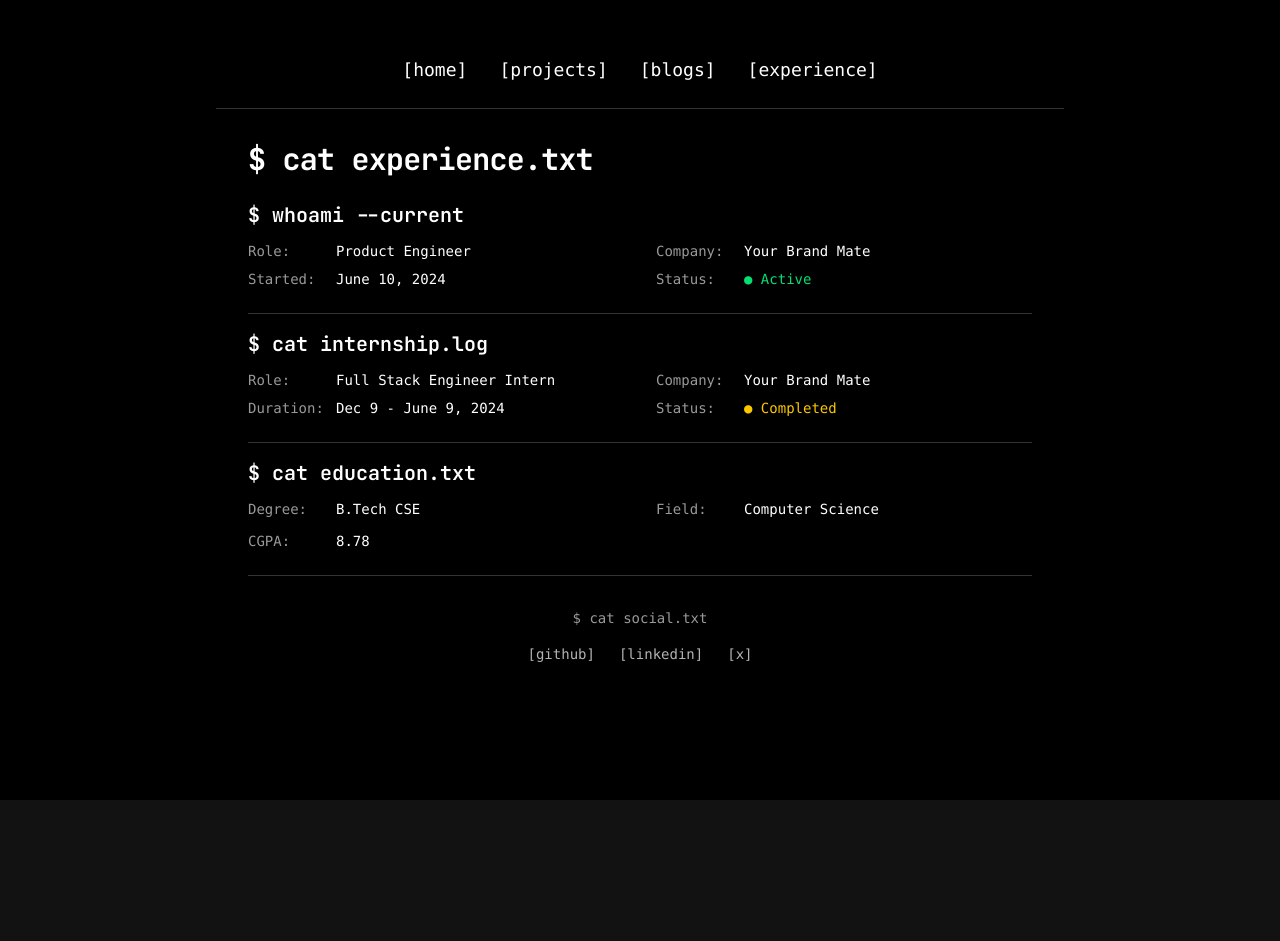
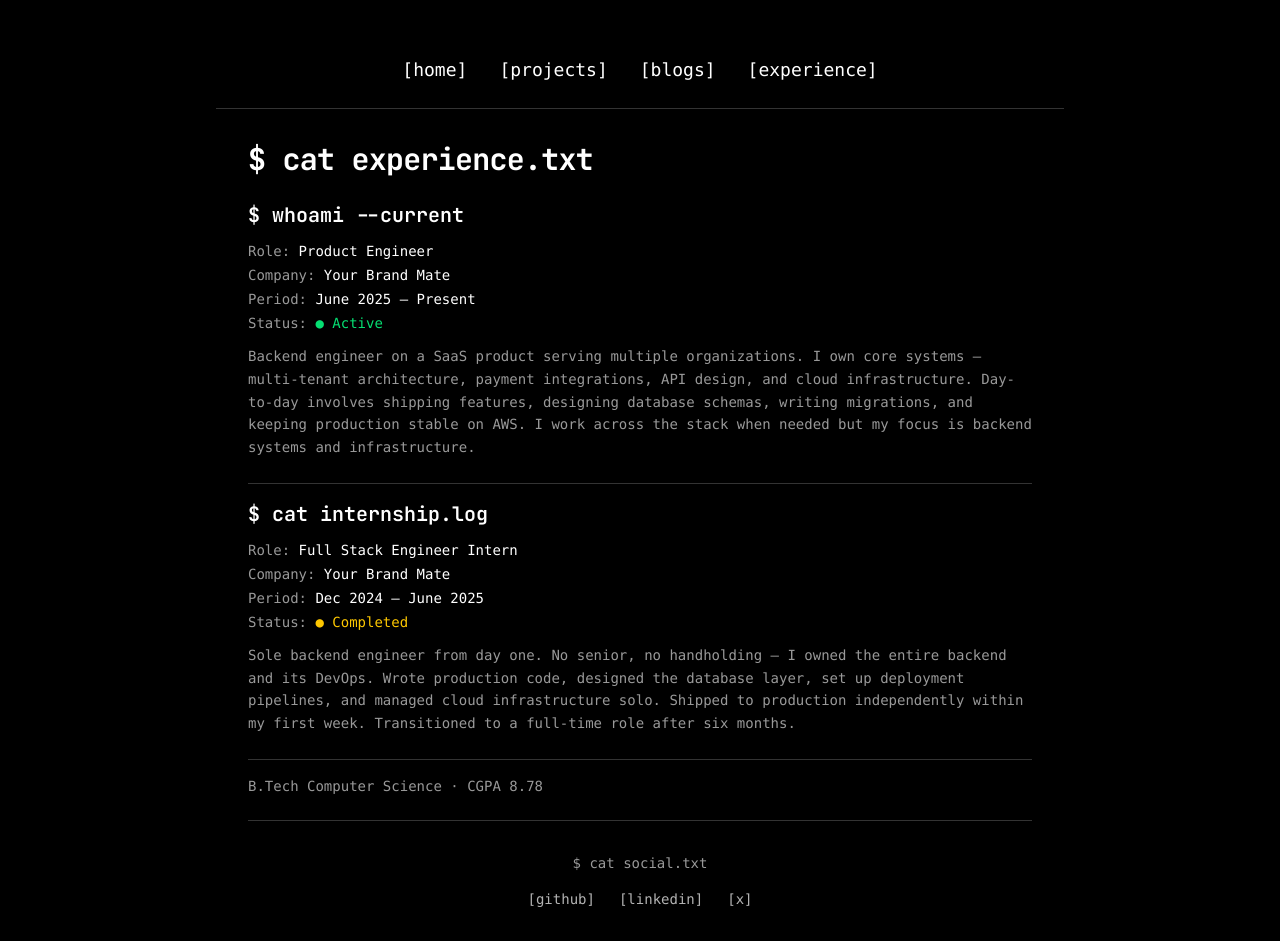
Before and after one commit to Moh1tsingh/portfolio, a Next.js app: page /experience in a window 1280 px wide. Before the commit the page ends 800 px from the top, so only its background shows below. Built offline with nearby package versions, Linux system fonts and the light colour scheme.

Commit message:
feat: rewrite experience with impact-focused descriptions

```diff
--- a/app/experience/page.tsx
+++ b/app/experience/page.tsx
@@ -2,13 +2,13 @@ import { Metadata } from "next";
 import Footer from "../components/Footer";
 
 export const metadata: Metadata = {
-  title: "Experience & Education",
+  title: "Experience",
   description:
-    "Product Engineer at Your Brand Mate. B.Tech in Computer Science. Full-stack development experience with Node.js, React, PostgreSQL, and AWS.",
+    "Backend engineer building production SaaS systems. Product Engineer at Your Brand Mate. Node.js, PostgreSQL, AWS infrastructure.",
   openGraph: {
-    title: "Experience & Education - Mohitsingh Thakur",
+    title: "Experience - Mohitsingh Thakur",
     description:
-      "Product Engineer at Your Brand Mate with expertise in full-stack development and cloud infrastructure.",
+      "Backend engineer building production SaaS systems.",
   },
   alternates: {
     canonical: "https://moh1t.com/experience",
@@ -30,32 +30,32 @@ export default function Experience() {
           <h2 className="text-lg sm:text-xl font-mono font-semibold text-white">
             $ whoami --current
           </h2>
-          <div className="grid grid-cols-1 sm:grid-cols-2 gap-x-4 sm:gap-x-8 gap-y-2 text-white/90 font-mono text-xs sm:text-sm">
-            <div className="flex flex-col sm:flex-row sm:items-center gap-1 sm:gap-2">
-              <span className="text-white/60 min-w-[60px] sm:min-w-[80px]">
-                Role:
-              </span>
+          <div className="font-mono text-xs sm:text-sm text-white/90 space-y-1">
+            <div>
+              <span className="text-white/60">Role:     </span>
               <span className="text-white">Product Engineer</span>
             </div>
-            <div className="flex flex-col sm:flex-row sm:items-center gap-1 sm:gap-2">
-              <span className="text-white/60 min-w-[60px] sm:min-w-[80px]">
-                Company:
-              </span>
+            <div>
+              <span className="text-white/60">Company:  </span>
               <span className="text-white">Your Brand Mate</span>
             </div>
-            <div className="flex flex-col sm:flex-row sm:items-center gap-1 sm:gap-2">
-              <span className="text-white/60 min-w-[60px] sm:min-w-[80px]">
-                Started:
-              </span>
-              <span className="text-white">June 10, 2024</span>
+            <div>
+              <span className="text-white/60">Period:   </span>
+              <span className="text-white">June 2025 – Present</span>
             </div>
-            <div className="flex flex-col sm:flex-row sm:items-center gap-1 sm:gap-2">
-              <span className="text-white/60 min-w-[60px] sm:min-w-[80px]">
-                Status:
-              </span>
+            <div>
+              <span className="text-white/60">Status:   </span>
               <span className="text-green-400">● Active</span>
             </div>
           </div>
+          <p className="text-white/60 font-mono text-xs sm:text-sm leading-relaxed">
+            Backend engineer on a SaaS product serving multiple organizations. I
+            own core systems — multi-tenant architecture, payment integrations,
+            API design, and cloud infrastructure. Day-to-day involves shipping
+            features, designing database schemas, writing migrations, and
+            keeping production stable on AWS. I work across the stack when needed
+            but my focus is backend systems and infrastructure.
+          </p>
         </div>
 
         {/* Internship */}
@@ -63,61 +63,39 @@ export default function Experience() {
           <h2 className="text-lg sm:text-xl font-mono font-semibold text-white">
             $ cat internship.log
           </h2>
-          <div className="grid grid-cols-1 sm:grid-cols-2 gap-x-4 sm:gap-x-8 gap-y-2 text-white/90 font-mono text-xs sm:text-sm">
-            <div className="flex flex-col sm:flex-row sm:items-center gap-1 sm:gap-2">
-              <span className="text-white/60 min-w-[60px] sm:min-w-[80px]">
-                Role:
-              </span>
+          <div className="font-mono text-xs sm:text-sm text-white/90 space-y-1">
+            <div>
+              <span className="text-white/60">Role:     </span>
               <span className="text-white">Full Stack Engineer Intern</span>
             </div>
-            <div className="flex flex-col sm:flex-row sm:items-center gap-1 sm:gap-2">
-              <span className="text-white/60 min-w-[60px] sm:min-w-[80px]">
-                Company:
-              </span>
+            <div>
+              <span className="text-white/60">Company:  </span>
               <span className="text-white">Your Brand Mate</span>
             </div>
-            <div className="flex flex-col sm:flex-row sm:items-center gap-1 sm:gap-2">
-              <span className="text-white/60 min-w-[60px] sm:min-w-[80px]">
-                Duration:
-              </span>
-              <span className="text-white">Dec 9 - June 9, 2024</span>
+            <div>
+              <span className="text-white/60">Period:   </span>
+              <span className="text-white">Dec 2024 – June 2025</span>
             </div>
-            <div className="flex flex-col sm:flex-row sm:items-center gap-1 sm:gap-2">
-              <span className="text-white/60 min-w-[60px] sm:min-w-[80px]">
-                Status:
-              </span>
+            <div>
+              <span className="text-white/60">Status:   </span>
               <span className="text-yellow-400">● Completed</span>
             </div>
           </div>
+          <p className="text-white/60 font-mono text-xs sm:text-sm leading-relaxed">
+            Sole backend engineer from day one. No senior, no handholding — I
+            owned the entire backend and its DevOps. Wrote production code,
+            designed the database layer, set up deployment pipelines, and managed
+            cloud infrastructure solo. Shipped to production independently
+            within my first week. Transitioned to a full-time role after six
+            months.
+          </p>
         </div>
 
         {/* Education */}
-        <div className="space-y-2 sm:space-y-3 pt-3 sm:pt-4 border-t border-white/20">
-          <h2 className="text-lg sm:text-xl font-mono font-semibold text-white">
-            $ cat education.txt
-          </h2>
-          <div className="grid grid-cols-1 sm:grid-cols-2 gap-x-4 sm:gap-x-8 gap-y-2 text-white/90 font-mono text-xs sm:text-sm">
-            <div className="flex flex-col sm:flex-row sm:items-center gap-1 sm:gap-2">
-              <span className="text-white/60 min-w-[60px] sm:min-w-[80px]">
-                Degree:
-              </span>
-              <span className="text-white">B.Tech CSE</span>
-            </div>
-            <div className="flex flex-col sm:flex-row sm:items-center gap-1 sm:gap-2">
-              <span className="text-white/60 min-w-[60px] sm:min-w-[80px]">
-                Field:
-              </span>
-              <span className="text-white">Computer Science</span>
-            </div>
-          </div>
-          <div className="grid grid-cols-1 sm:grid-cols-2 gap-x-4 sm:gap-x-8 gap-y-2 text-white/90 font-mono text-xs sm:text-sm">
-            <div className="flex flex-col sm:flex-row sm:items-center gap-1 sm:gap-2">
-              <span className="text-white/60 min-w-[60px] sm:min-w-[80px]">
-                CGPA:
-              </span>
-              <span className="text-white">8.78</span>
-            </div>
-          </div>
+        <div className="pt-3 sm:pt-4 border-t border-white/20">
+          <p className="text-white/60 font-mono text-xs sm:text-sm">
+            B.Tech Computer Science · CGPA 8.78
+          </p>
         </div>
       </section>
       <Footer />
```
